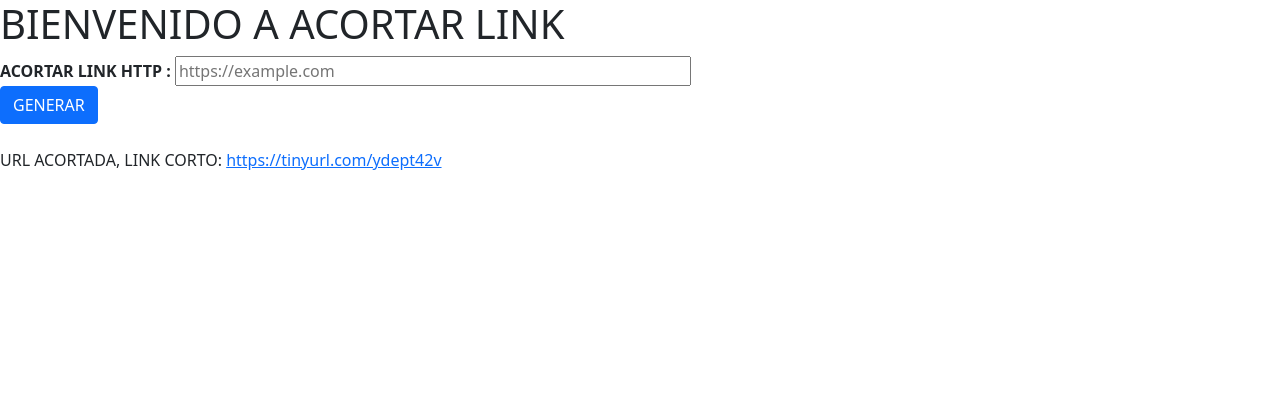
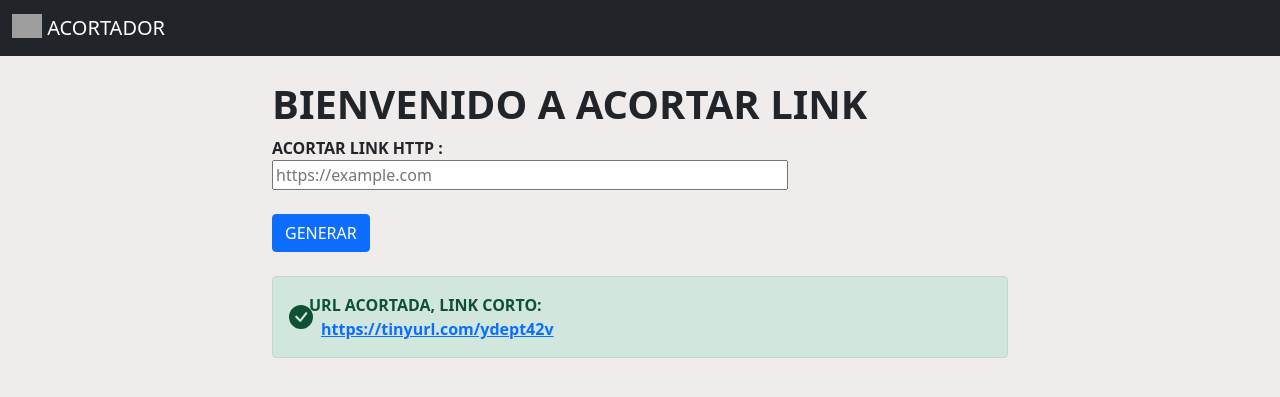
Before and after one commit to santypa/PA-acortador_url, a Flask app: page / in a window 1280 px wide. Shown: the top 397 px of the page. Run offline with Flask 2, Linux system fonts and the light colour scheme; data comes from the database, SQL or seed files in the repository; some libraries are stand-ins or nearby versions; grey boxes are pictures that could not be loaded.

Commit message:
frontend

```diff
--- a/templates/estilos.css
+++ /dev/null
@@ -1 +0,0 @@
-h1{color:blue; font-size:27px;}
--- a/templates/inicio.html
+++ b/templates/inicio.html
@@ -3,7 +3,7 @@
 
 <head>
     <meta charset="UTF-8">
-
+    <meta name="viewport" content="width=device-width, initial-scale=1">
     <meta http-equiv="X-UA-Compatible" content="IE=edge">
     <meta name="viewport" content="width=device-width, initial-scale=1.0">
     <link href="https://cdn.jsdelivr.net/npm/bootstrap@5.1.3/dist/css/bootstrap.min.css" rel="stylesheet"
@@ -15,28 +15,76 @@
 
 <body>
 
-                <h1>
+    <nav class="navbar navbar-dark bg-dark">
+        <div class="container-fluid">
+            <a class="navbar-brand" href="inicio.html">
+                <img src="/docs/5.1/assets/brand/bootstrap-logo.svg" alt="" width="30" height="24"
+                    class="d-inline-block align-text-top">
+                ACORTADOR
+            </a>
+        </div>
+    </nav>
+
+    <div class="container">
+        <br>
+        <div class="row">
+            <div class="col"></div>
+            <div class="col-8">
+                <h1 class="fw-bolder">
                     BIENVENIDO A ACORTAR LINK
                 </h1>
 
-
                 <form action="{{url_for('acortarPost')}}" method="post">
 
-                        <b><label for=""> ACORTAR LINK HTTP : </label></b>
+                    <b><label for=""> ACORTAR LINK HTTP : </label></b> <br>
                     <input type="url" name="nurl" id="nurl" placeholder="https://example.com" pattern="https://.*"
                         size="50" required>
-                        <br>
+                    <br><br>
+                    <div class="row-8">
                         <input type="submit" value="GENERAR" id="bt1" class="btn btn-primary">
+                    </div>
+
                 </form>
+
 
                 {% if val==1 %}
                 <br>
+                <svg xmlns="http://www.w3.org/2000/svg" style="display: none;">
+                    <symbol id="check-circle-fill" fill="currentColor" viewBox="0 0 16 16">
+                        <path
+                            d="M16 8A8 8 0 1 1 0 8a8 8 0 0 1 16 0zm-3.97-3.03a.75.75 0 0 0-1.08.022L7.477 9.417 5.384 7.323a.75.75 0 0 0-1.06 1.06L6.97 11.03a.75.75 0 0 0 1.079-.02l3.992-4.99a.75.75 0 0 0-.01-1.05z" />
+                    </symbol>
+                </svg>
 
+                <div class="col 6 alert alert-success d-flex align-items-center" role="alert" >
+                    <svg class="bi flex-shrink-0 me-2" width="24" height="24" role="img" aria-label="Success:">
+                        <use xlink:href="#check-circle-fill" />
+                    </svg>
+                    <div class="row fw-bolder">
                          URL ACORTADA, LINK CORTO:
                         <a href="{{forms[2]}}">{{forms[2]}}</a>
+                    </div>
+                </div>
 
                 {% endif %}
+
+            </div><div class="col"></div>
+
+        </div>
+    </div>
+    <script src="https://cdn.jsdelivr.net/npm/@popperjs/core@2.10.2/dist/umd/popper.min.js"
+        integrity="sha384-7+zCNj/IqJ95wo16oMtfsKbZ9ccEh31eOz1HGyDuCQ6wgnyJNSYdrPa03rtR1zdB"
+        crossorigin="anonymous"></script>
+    <script src="https://cdn.jsdelivr.net/npm/bootstrap@5.1.3/dist/js/bootstrap.min.js"
+        integrity="sha384-QJHtvGhmr9XOIpI6YVutG+2QOK9T+ZnN4kzFN1RtK3zEFEIsxhlmWl5/YESvpZ13"
+        crossorigin="anonymous"></script>
 
 </body>
 
 </html>
+<style>
+
+    body{
+        background: rgb(240, 236, 236);
+    }
+</style>
```
Lines whose indentation alone changed are shown as unchanged.
